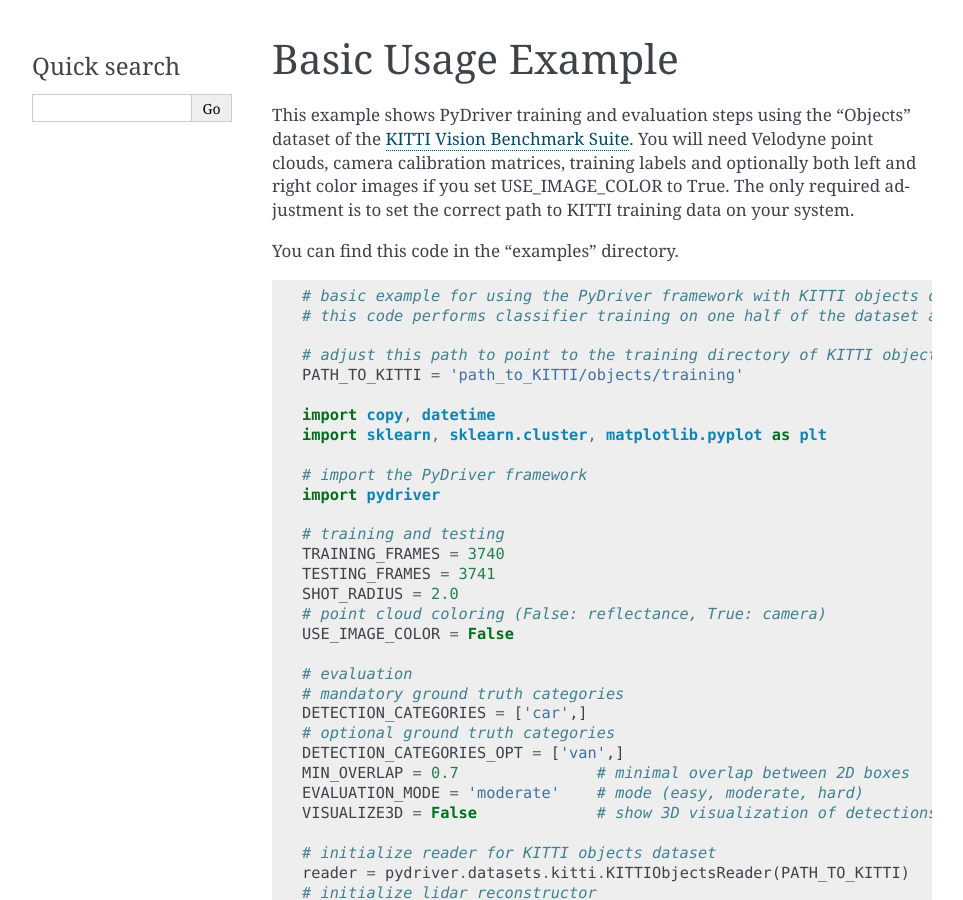
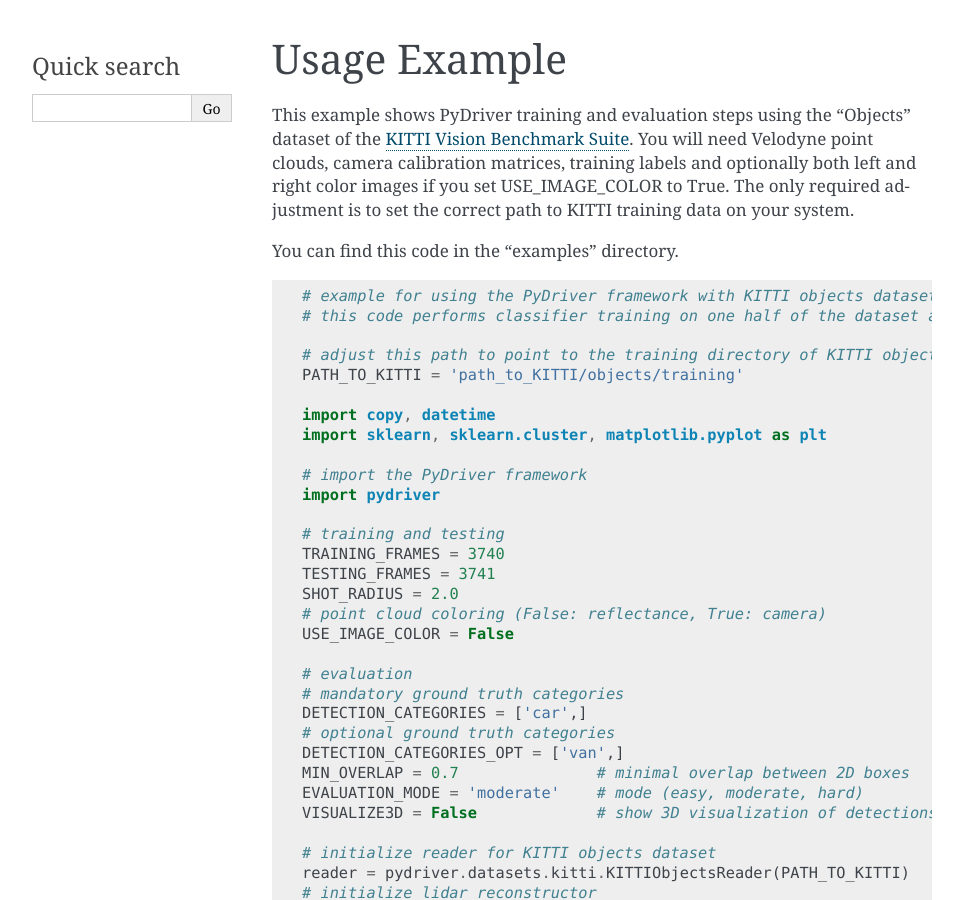
Before and after one commit to Leonard-Plotkin/pydriver, a Sphinx documentation site: the page built from doc/usage.rst, in a window 1280 px wide and 900 px high. Shown: the whole window, without its empty margins (148-1111 px from the left). Built offline with Sphinx 7.4.7, drawn with Linux system fonts in a browser that asks for light colours.

Commit message:
Remove the word 'basic' from usage example

```diff
--- a/doc/usage.rst
+++ b/doc/usage.rst
@@ -1,5 +1,5 @@
-Basic Usage Example
-----------------------------------------
+Usage Example
+-------------
 
 This example shows PyDriver training and evaluation steps using the "Objects" dataset of
 the `KITTI Vision Benchmark Suite <http://www.cvlibs.net/datasets/kitti/eval_object.php>`_.
@@ -12,7 +12,7 @@ You can find this code in the "examples" directory.
 
 .. code-block:: python
 
-    # basic example for using the PyDriver framework with KITTI objects dataset
+    # example for using the PyDriver framework with KITTI objects dataset
     # this code performs classifier training on one half of the dataset and evaluates it on the other
 
     # adjust this path to point to the training directory of KITTI objects dataset
```
Also changed, not shown: 1 other file.
